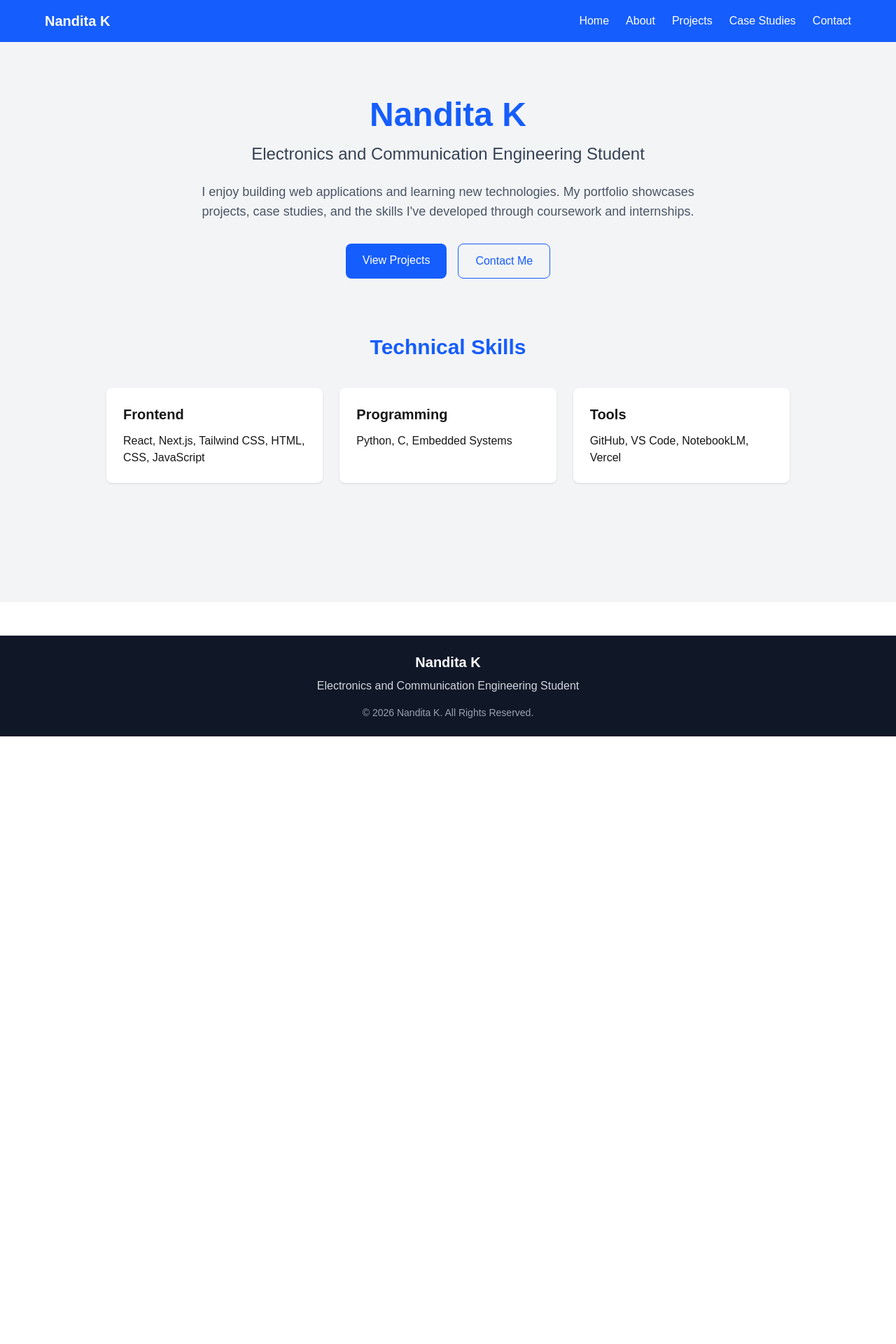
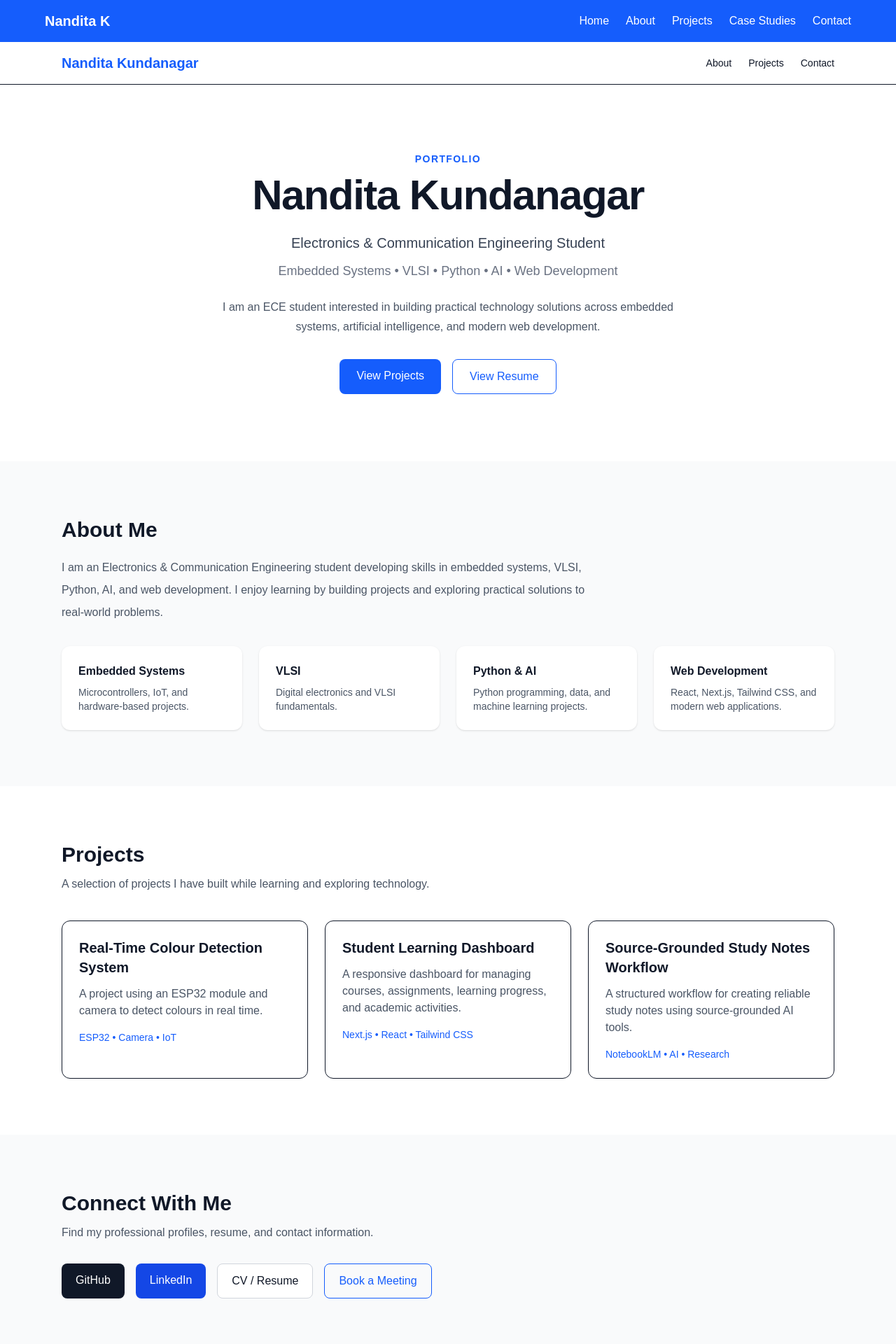
Before and after one commit to nanditak01/portfolio, a Next.js app: page / in a window 1280 px wide. Shown: the top 1920 px of the page at 70% size. Before the commit the page ends 1052 px from the top, so only its background shows below. Built offline with nearby package versions, Linux system fonts and the light colour scheme.

Commit message:
Complete PF-04 personal portfolio

```diff
--- a/src/app/page.tsx
+++ b/src/app/page.tsx
@@ -1,68 +1,255 @@
-import Link from "next/link";
-
 export default function Home() {
   return (
-    <main className="min-h-screen bg-gray-100">
+    <main className="min-h-screen bg-white text-gray-900">
+      {/* Navigation */}
+      <nav className="border-b bg-white">
+        <div className="mx-auto flex max-w-6xl items-center justify-between px-6 py-4">
+          <h1 className="text-xl font-bold text-blue-600">
+            Nandita Kundanagar
+          </h1>
+
+          <div className="flex gap-6 text-sm font-medium">
+            <a href="#about" className="hover:text-blue-600">
+              About
+            </a>
+
+            <a href="#projects" className="hover:text-blue-600">
+              Projects
+            </a>
+
+            <a href="#contact" className="hover:text-blue-600">
+              Contact
+            </a>
+          </div>
+        </div>
+      </nav>
 
       {/* Hero Section */}
-      <section className="text-center py-20 px-6">
-        <h1 className="text-5xl font-bold text-blue-600 mb-4">
-          Nandita K
-        </h1>
+      <section className="mx-auto max-w-6xl px-6 py-24 text-center">
+        <p className="mb-3 text-sm font-semibold uppercase tracking-widest text-blue-600">
+          Portfolio
+        </p>
 
-        <h2 className="text-2xl text-gray-700 mb-6">
-          Electronics and Communication Engineering Student
+        <h2 className="text-4xl font-bold tracking-tight sm:text-6xl">
+          Nandita Kundanagar
         </h2>
 
-        <p className="max-w-3xl mx-auto text-lg text-gray-600 mb-8">
-          I enjoy building web applications and learning new technologies.
-          My portfolio showcases projects, case studies, and the skills I've
-          developed through coursework and internships.
+        <p className="mt-6 text-xl font-medium text-gray-700">
+          Electronics & Communication Engineering Student
         </p>
 
-        <div className="flex justify-center gap-4">
-          <Link
-            href="/projects"
-            className="bg-blue-600 text-white px-6 py-3 rounded-lg hover:bg-blue-700"
+        <p className="mx-auto mt-3 max-w-2xl text-lg text-gray-500">
+          Embedded Systems • VLSI • Python • AI • Web Development
+        </p>
+
+        <p className="mx-auto mt-6 max-w-2xl leading-7 text-gray-600">
+          I am an ECE student interested in building practical technology
+          solutions across embedded systems, artificial intelligence, and
+          modern web development.
+        </p>
+
+        <div className="mt-8 flex flex-wrap justify-center gap-4">
+          <a
+            href="#projects"
+            className="rounded-lg bg-blue-600 px-6 py-3 font-medium text-white transition hover:bg-blue-700"
           >
             View Projects
-          </Link>
+          </a>
 
-          <Link
-            href="/contact"
-            className="border border-blue-600 text-blue-600 px-6 py-3 rounded-lg hover:bg-blue-100"
+          <a
+            href="/resume.pdf"
+            target="_blank"
+            rel="noopener noreferrer"
+            className="rounded-lg border border-blue-600 px-6 py-3 font-medium text-blue-600 transition hover:bg-blue-50"
           >
-            Contact Me
-          </Link>
+            View Resume
+          </a>
         </div>
       </section>
 
-      {/* Skills Section */}
-      <section className="max-w-5xl mx-auto px-6 pb-20">
-        <h2 className="text-3xl font-bold text-center text-blue-600 mb-10">
-          Technical Skills
-        </h2>
+      {/* About Section */}
+      <section id="about" className="bg-gray-50">
+        <div className="mx-auto max-w-6xl px-6 py-20">
+          <h2 className="text-3xl font-bold">About Me</h2>
 
-        <div className="grid md:grid-cols-2 lg:grid-cols-3 gap-6">
+          <p className="mt-5 max-w-3xl leading-8 text-gray-600">
+            I am an Electronics & Communication Engineering student developing
+            skills in embedded systems, VLSI, Python, AI, and web development.
+            I enjoy learning by building projects and exploring practical
+            solutions to real-world problems.
+          </p>
 
-          <div className="bg-white rounded-lg shadow p-6">
-            <h3 className="font-semibold text-xl mb-3">Frontend</h3>
-            <p>React, Next.js, Tailwind CSS, HTML, CSS, JavaScript</p>
+          <div className="mt-8 grid gap-6 sm:grid-cols-2 lg:grid-cols-4">
+            <div className="rounded-xl bg-white p-6 shadow-sm">
+              <h3 className="font-semibold">Embedded Systems</h3>
+
+              <p className="mt-2 text-sm text-gray-600">
+                Microcontrollers, IoT, and hardware-based projects.
+              </p>
+            </div>
+
+            <div className="rounded-xl bg-white p-6 shadow-sm">
+              <h3 className="font-semibold">VLSI</h3>
+
+              <p className="mt-2 text-sm text-gray-600">
+                Digital electronics and VLSI fundamentals.
+              </p>
+            </div>
+
+            <div className="rounded-xl bg-white p-6 shadow-sm">
+              <h3 className="font-semibold">Python & AI</h3>
+
+              <p className="mt-2 text-sm text-gray-600">
+                Python programming, data, and machine learning projects.
+              </p>
+            </div>
+
+            <div className="rounded-xl bg-white p-6 shadow-sm">
+              <h3 className="font-semibold">Web Development</h3>
+
+              <p className="mt-2 text-sm text-gray-600">
+                React, Next.js, Tailwind CSS, and modern web applications.
+              </p>
+            </div>
           </div>
-
-          <div className="bg-white rounded-lg shadow p-6">
-            <h3 className="font-semibold text-xl mb-3">Programming</h3>
-            <p>Python, C, Embedded Systems</p>
-          </div>
-
-          <div className="bg-white rounded-lg shadow p-6">
-            <h3 className="font-semibold text-xl mb-3">Tools</h3>
-            <p>GitHub, VS Code, NotebookLM, Vercel</p>
-          </div>
-
         </div>
       </section>
 
+      {/* Projects Section */}
+      <section id="projects" className="mx-auto max-w-6xl px-6 py-20">
+        <h2 className="text-3xl font-bold">Projects</h2>
+
+        <p className="mt-3 text-gray-600">
+          A selection of projects I have built while learning and exploring
+          technology.
+        </p>
+
+        <div className="mt-10 grid gap-6 md:grid-cols-2 lg:grid-cols-3">
+          {/* Project 1 */}
+          <article className="rounded-xl border p-6 transition hover:-translate-y-1 hover:shadow-lg">
+            <h3 className="text-xl font-semibold">
+              Real-Time Colour Detection System
+            </h3>
+
+            <p className="mt-3 text-gray-600">
+              A project using an ESP32 module and camera to detect colours in
+              real time.
+            </p>
+
+            <p className="mt-4 text-sm font-medium text-blue-600">
+              ESP32 • Camera • IoT
+            </p>
+          </article>
+
+          {/* Project 2 */}
+          <article className="rounded-xl border p-6 transition hover:-translate-y-1 hover:shadow-lg">
+            <h3 className="text-xl font-semibold">
+              Student Learning Dashboard
+            </h3>
+
+            <p className="mt-3 text-gray-600">
+              A responsive dashboard for managing courses, assignments,
+              learning progress, and academic activities.
+            </p>
+
+            <p className="mt-4 text-sm font-medium text-blue-600">
+              Next.js • React • Tailwind CSS
+            </p>
+          </article>
+
+          {/* Project 3 */}
+          <article className="rounded-xl border p-6 transition hover:-translate-y-1 hover:shadow-lg">
+            <h3 className="text-xl font-semibold">
+              Source-Grounded Study Notes Workflow
+            </h3>
+
+            <p className="mt-3 text-gray-600">
+              A structured workflow for creating reliable study notes using
+              source-grounded AI tools.
+            </p>
+
+            <p className="mt-4 text-sm font-medium text-blue-600">
+              NotebookLM • AI • Research
+            </p>
+          </article>
+        </div>
+      </section>
+
+      {/* Connect Section */}
+      <section id="contact" className="bg-gray-50">
+        <div className="mx-auto max-w-6xl px-6 py-20">
+          <h2 className="text-3xl font-bold">Connect With Me</h2>
+
+          <p className="mt-3 text-gray-600">
+            Find my professional profiles, resume, and contact information.
+          </p>
+
+          <div className="mt-8 flex flex-wrap gap-4">
+            {/* GitHub */}
+            <a
+              href="https://github.com/nanditak01"
+              target="_blank"
+              rel="noopener noreferrer"
+              className="rounded-lg bg-gray-900 px-5 py-3 font-medium text-white hover:bg-gray-700"
+            >
+              GitHub
+            </a>
+
+            {/* LinkedIn */}
+            <a
+              href="https://www.linkedin.com/in/nandita-kundanagar-a96a64331/"
+              target="_blank"
+              rel="noopener noreferrer"
+              className="rounded-lg bg-blue-700 px-5 py-3 font-medium text-white hover:bg-blue-800"
+            >
+              LinkedIn
+            </a>
+
+            {/* Resume */}
+            <a
+              href="/resume.pdf"
+              target="_blank"
+              rel="noopener noreferrer"
+              className="rounded-lg border border-gray-300 bg-white px-5 py-3 font-medium hover:bg-gray-100"
+            >
+              CV / Resume
+            </a>
+
+            {/* Booking */}
+            <a
+              href="#booking"
+              className="rounded-lg border border-blue-600 px-5 py-3 font-medium text-blue-600 hover:bg-blue-50"
+            >
+              Book a Meeting
+            </a>
+          </div>
+        </div>
+      </section>
+
+      {/* Future Work / Capstone */}
+      <section id="booking" className="mx-auto max-w-6xl px-6 py-20">
+        <h2 className="text-3xl font-bold">Future Work & Capstone</h2>
+
+        <p className="mt-4 max-w-3xl leading-8 text-gray-600">
+          This space will be updated with future technical articles, project
+          updates, and my FlyRank capstone work as I continue developing my
+          skills.
+        </p>
+
+        <div className="mt-8 rounded-xl border border-dashed border-gray-300 p-8">
+          <h3 className="text-xl font-semibold">Coming Soon</h3>
+
+          <p className="mt-2 text-gray-600">
+            Future posts, technical notes, and capstone updates will appear
+            here.
+          </p>
+        </div>
+      </section>
+
+      {/* Footer */}
+      <footer className="border-t py-8 text-center text-sm text-gray-500">
+        © {new Date().getFullYear()} Nandita Kundanagar. All rights reserved.
+      </footer>
     </main>
   );
 }
```
Also changed, not shown: package.json (+4 -4 lines), 2 other files (tests, documents, lock files or other folders).
